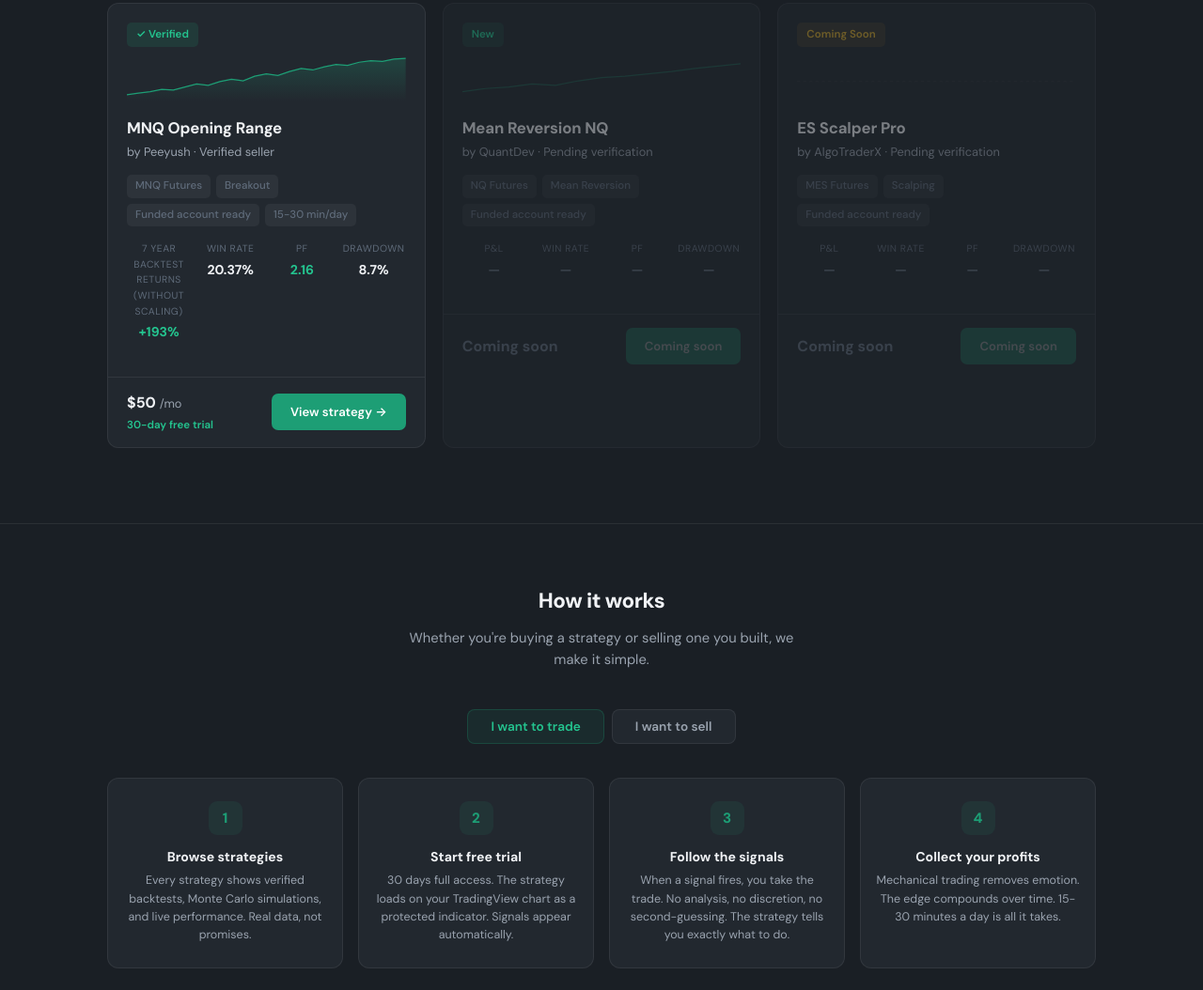
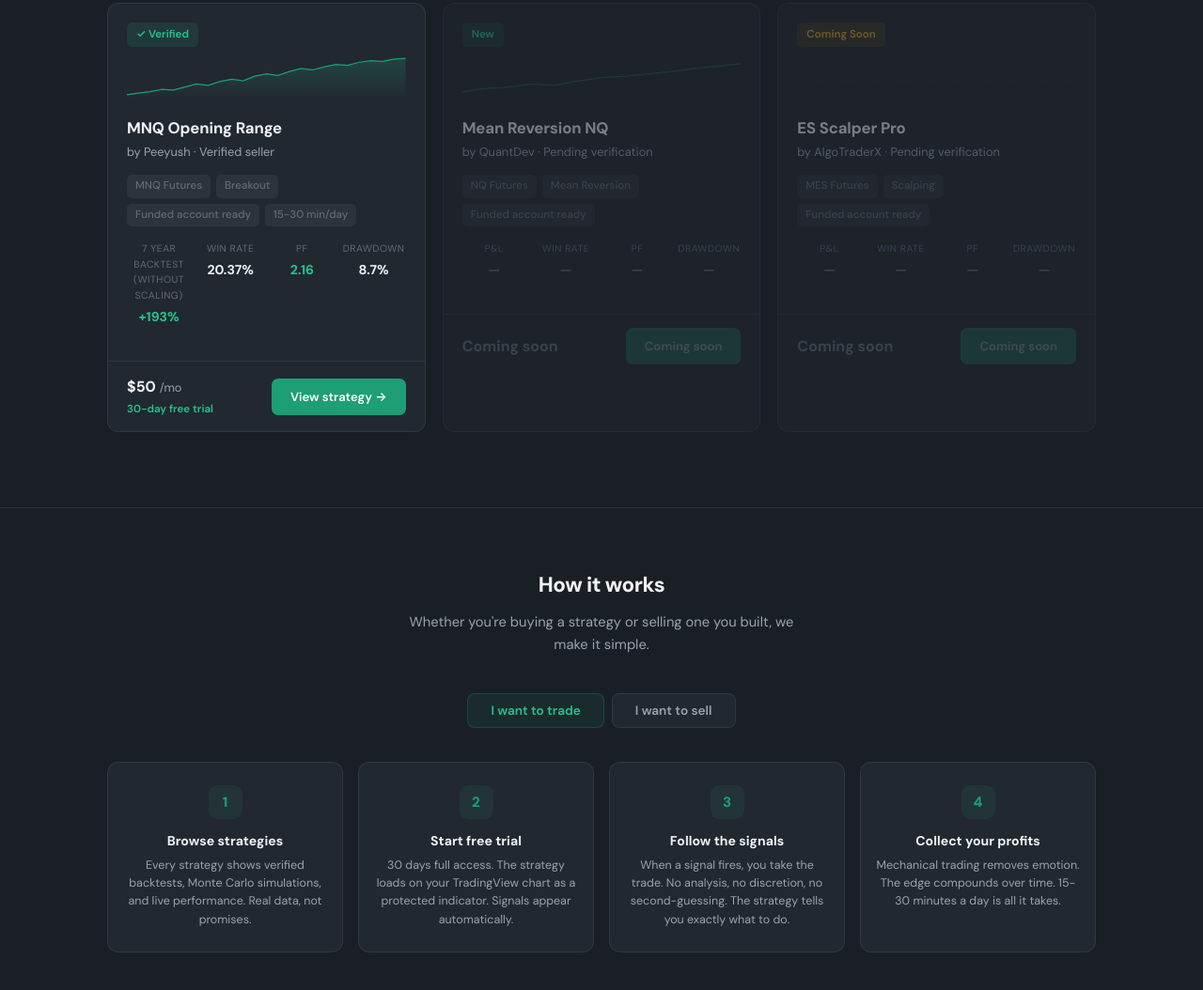
Before and after one commit to peeyushpoudel-ui/myquantstrategy, a website: page index.html in a window 1280 px wide. Shown: the part 1110-2164 px from the top of the page at 94% size. Drawn offline with Linux system fonts and the light colour scheme; no server answers.

Commit message:
Update index.html

```diff
--- a/index.html
+++ b/index.html
@@ -125,7 +125,7 @@
       <div class="card-body">
         <div class="card-title">MNQ Opening Range</div><div class="card-seller">by Peeyush · Verified seller</div>
         <div class="card-tags"><span class="tag">MNQ Futures</span><span class="tag">Breakout</span><span class="tag">Funded account ready</span><span class="tag">15-30 min/day</span></div>
-        <div class="card-metrics"><div class="metric"><div class="metric-label">7 year backtest Returns (without scaling)</div><div class="metric-value green">+193%</div></div><div class="metric"><div class="metric-label">Win Rate</div><div class="metric-value">20.37%</div></div><div class="metric"><div class="metric-label">PF</div><div class="metric-value green">2.16</div></div><div class="metric"><div class="metric-label">Drawdown</div><div class="metric-value">8.7%</div></div></div>
+        <div class="card-metrics"><div class="metric"><div class="metric-label">7 year backtest (without scaling)</div><div class="metric-value green">+193%</div></div><div class="metric"><div class="metric-label">Win Rate</div><div class="metric-value">20.37%</div></div><div class="metric"><div class="metric-label">PF</div><div class="metric-value green">2.16</div></div><div class="metric"><div class="metric-label">Drawdown</div><div class="metric-value">8.7%</div></div></div>
       </div>
       <div class="card-footer"><div><div class="card-price">$50 <span class="per">/mo</span></div><div class="card-trial">30-day free trial</div></div><a href="strategy.html" class="card-cta">View strategy →</a></div>
     </div>
```
